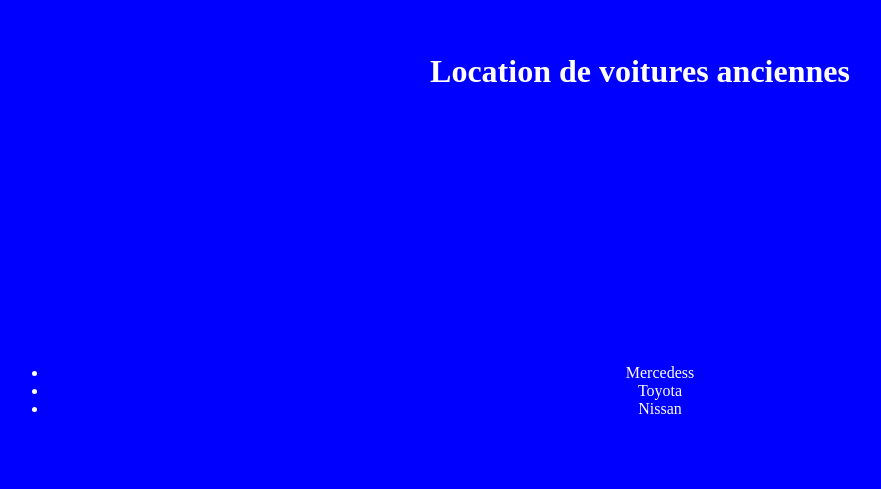
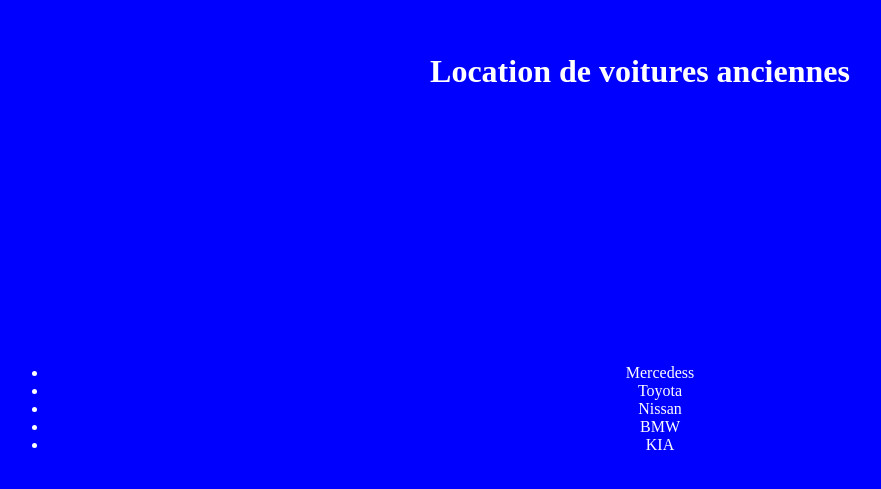
Before and after one commit to soro06/locationVoiture, a plain HTML site: page index.html in a window 1280 px wide. Shown: the part 221-710 px from the top of the page, without its empty margins (0-881 px from the left). Drawn offline with Linux system fonts and the light colour scheme.

Commit message:
Update index.html
ajout de 2 marque de voiture

```diff
--- a/index.html
+++ b/index.html
@@ -10,6 +10,8 @@
 			<li>Mercedess</li>
 			<li>Toyota</li>
 			<li>Nissan</li>
+			<li>BMW</li>
+			<li>KIA</li>
 		</ul>
     </body>
 </html>
```
